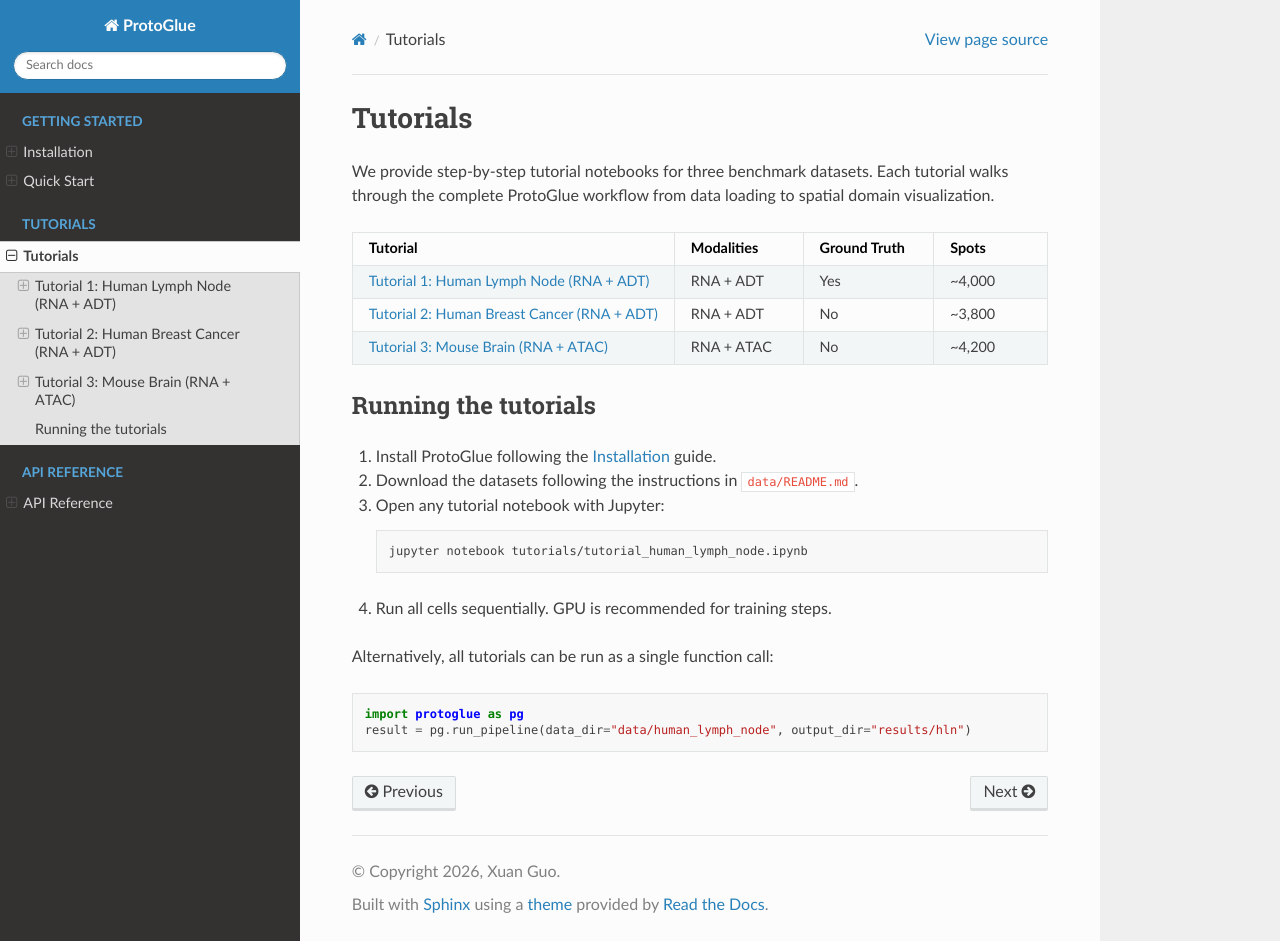
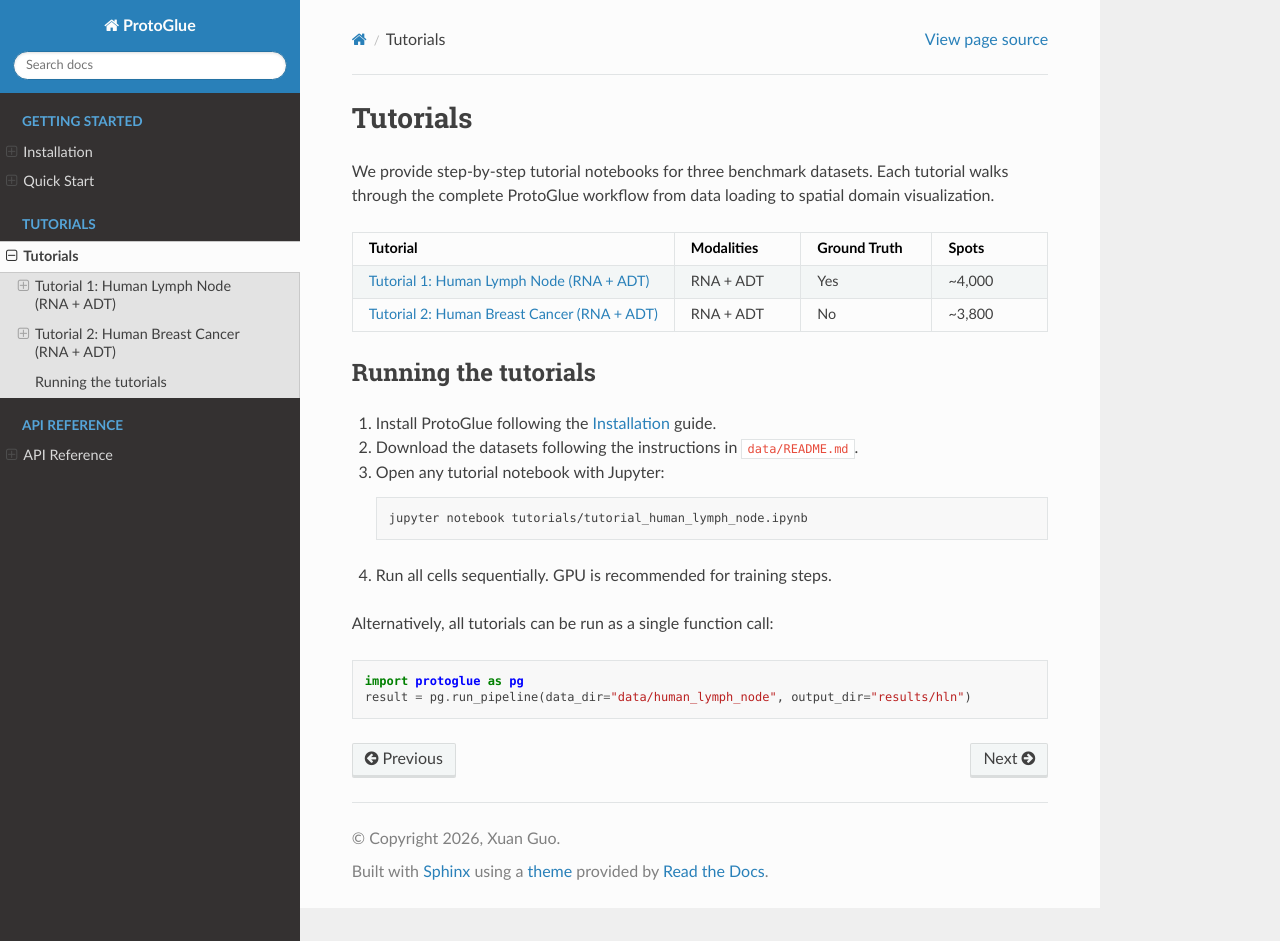
Before and after one commit to QuinnGuo-code/ProtoGlue, a Sphinx documentation site: the page built from docs/tutorials.rst, in a window 1280 px wide and 941 px high. Built offline with Sphinx 7.4.7 and the Read the Docs theme 3.1.0, drawn with Linux system fonts in a browser that asks for light colours.

Commit message:
Update tutorials.rst

```diff
--- a/docs/tutorials.rst
+++ b/docs/tutorials.rst
@@ -21,10 +21,6 @@
      - RNA + ADT
      - No
      - ~3,800
-   * - :doc:`tutorials/tutorial_mouse_brain`
-     - RNA + ATAC
-     - No
-     - ~4,200
 
 .. toctree::
    :maxdepth: 1
@@ -32,7 +28,6 @@
 
    tutorials/tutorial_human_lymph_node
    tutorials/tutorial_human_breast_cancer
-   tutorials/tutorial_mouse_brain
 
 Running the tutorials
 ---------------------
```
